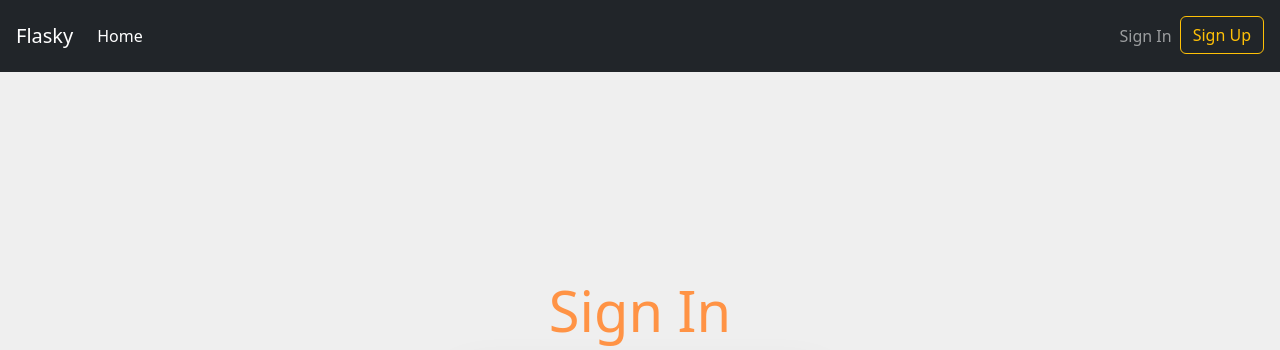
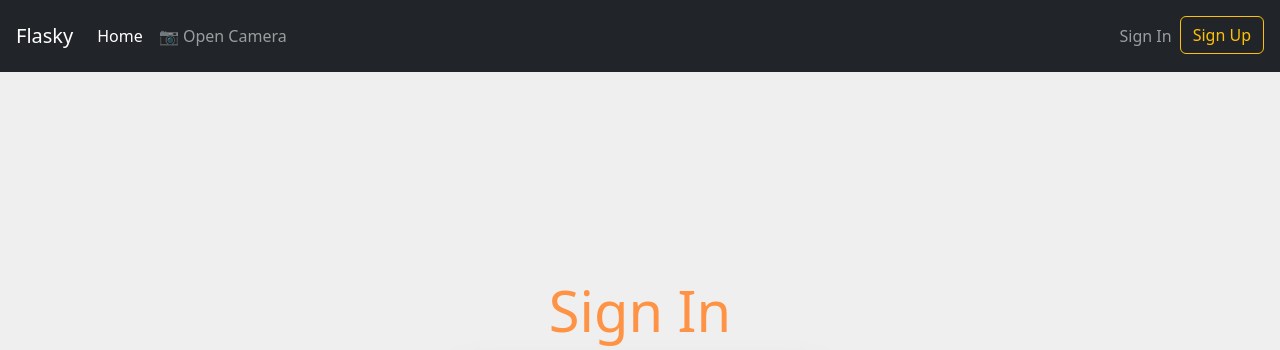
Before and after one commit to MohdPaikerAbbas/Major_Project, a Flask app: page /login in a window 1280 px wide. Shown: the top 350 px of the page. Run offline with Flask 2, Linux system fonts and the light colour scheme; some libraries are stand-ins or nearby versions.

Commit message:
Update base.html

```diff
--- a/templates/layout/base.html
+++ b/templates/layout/base.html
@@ -27,6 +27,7 @@
                         <a class="nav-link active" href="/" aria-current="page">Home <span
                                 class="visually-hidden">(current)</span></a>
                     </li>
+                    <li class="nav-item"><a href="/video" class="nav-link">📷 Open Camera</a></li>
                 </ul>
 
                 <ul class="navbar-nav mt-2 mt-lg-0 ">
```
